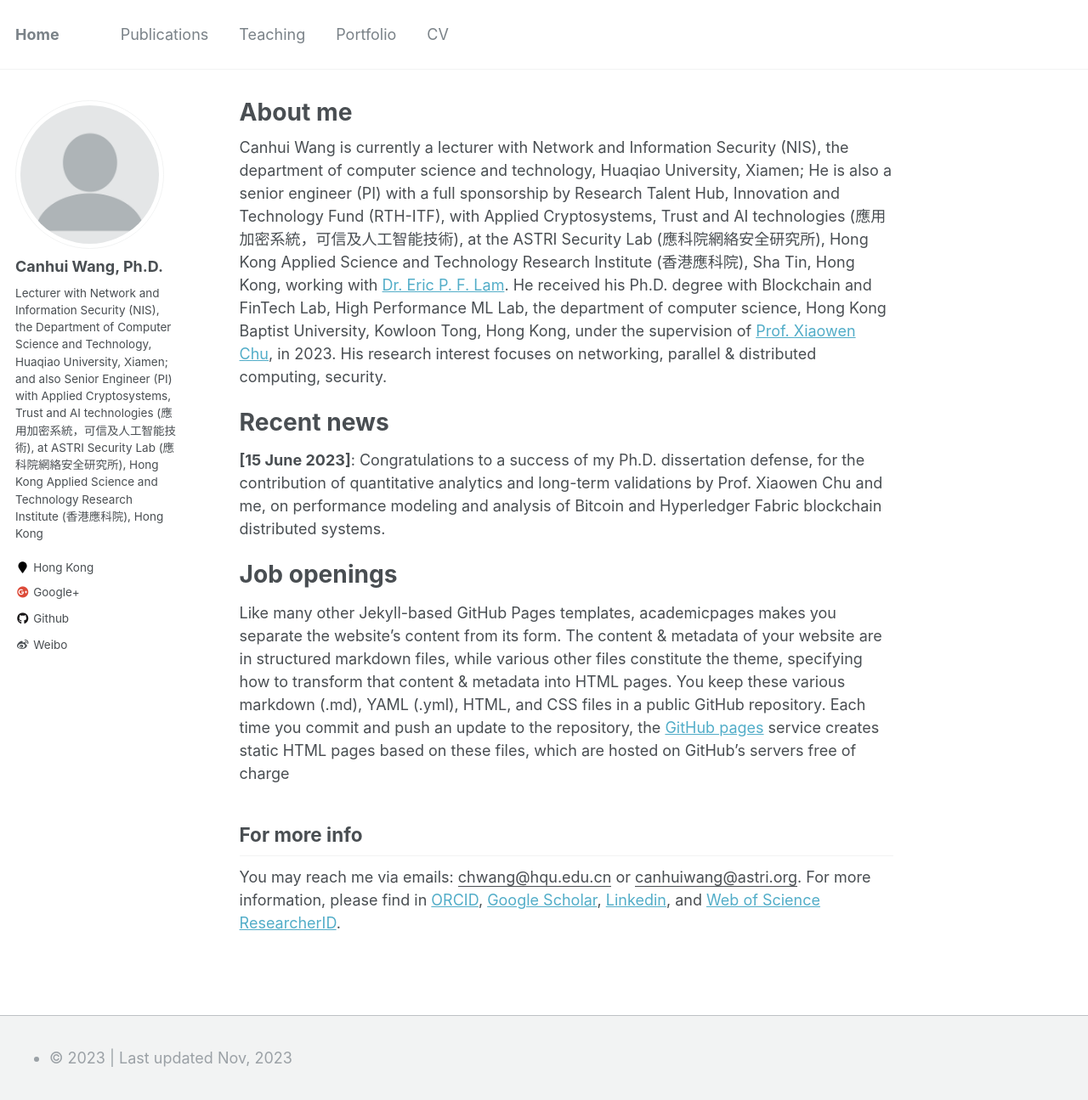
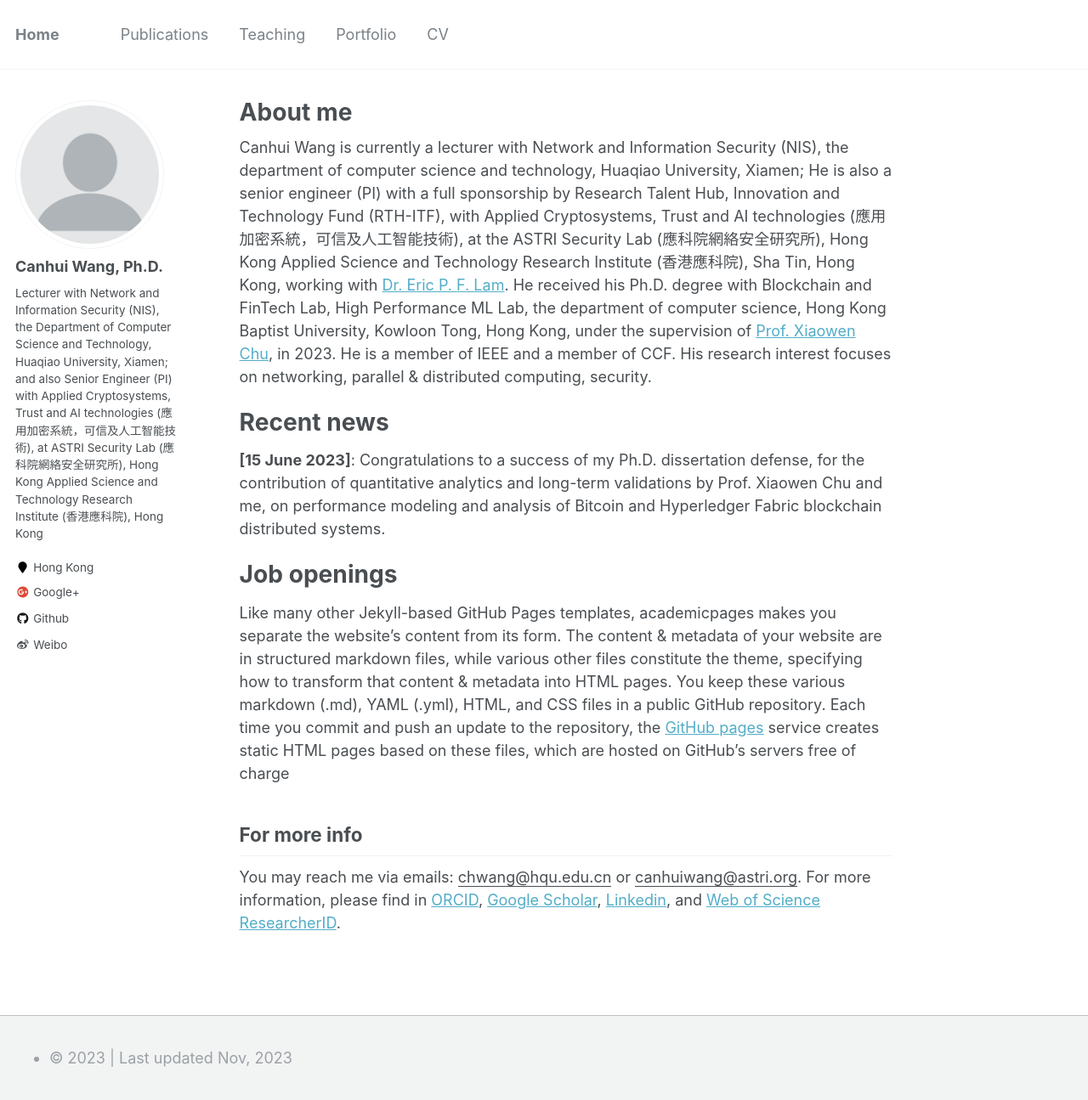
Before and after one commit to Canhui/canhui.github.io, a Jekyll site: the page built from _pages/about.md, in a window 1280 px wide and 1313 px high. Shown: the top 1295 px of the window at 85% size. Built offline with Jekyll 4.4.1, drawn with Linux system fonts in a browser that asks for light colours.

Commit message:
Update about.md

```diff
--- a/_pages/about.md
+++ b/_pages/about.md
@@ -9,7 +9,7 @@ redirect_from:
   - /about.html
 ---
 
-Canhui Wang is currently a lecturer with Network and Information Security (NIS), the department of computer science and technology, Huaqiao University, Xiamen; He is also a senior engineer (PI) with a full sponsorship by Research Talent Hub, Innovation and Technology Fund (RTH-ITF), with Applied Cryptosystems, Trust and AI technologies (應用加密系統，可信及人工智能技術), at the ASTRI Security Lab (應科院網絡安全研究所), Hong Kong Applied Science and Technology Research Institute (香港應科院), Sha Tin, Hong Kong, working with [Dr. Eric P. F. Lam](https://www.linkedin.com/in/peifunglam2/). He received his Ph.D. degree with Blockchain and FinTech Lab, High Performance ML Lab, the department of computer science, Hong Kong Baptist University, Kowloon Tong, Hong Kong, under the supervision of [Prof. Xiaowen Chu](https://www.linkedin.com/in/xiaowen-chu-477b9120/), in 2023. His research interest focuses on networking, parallel & distributed computing, security.
+Canhui Wang is currently a lecturer with Network and Information Security (NIS), the department of computer science and technology, Huaqiao University, Xiamen; He is also a senior engineer (PI) with a full sponsorship by Research Talent Hub, Innovation and Technology Fund (RTH-ITF), with Applied Cryptosystems, Trust and AI technologies (應用加密系統，可信及人工智能技術), at the ASTRI Security Lab (應科院網絡安全研究所), Hong Kong Applied Science and Technology Research Institute (香港應科院), Sha Tin, Hong Kong, working with [Dr. Eric P. F. Lam](https://www.linkedin.com/in/peifunglam2/). He received his Ph.D. degree with Blockchain and FinTech Lab, High Performance ML Lab, the department of computer science, Hong Kong Baptist University, Kowloon Tong, Hong Kong, under the supervision of [Prof. Xiaowen Chu](https://www.linkedin.com/in/xiaowen-chu-477b9120/), in 2023. He is a member of IEEE and a member of CCF. His research interest focuses on networking, parallel & distributed computing, security.
 
 
 Recent news
```
